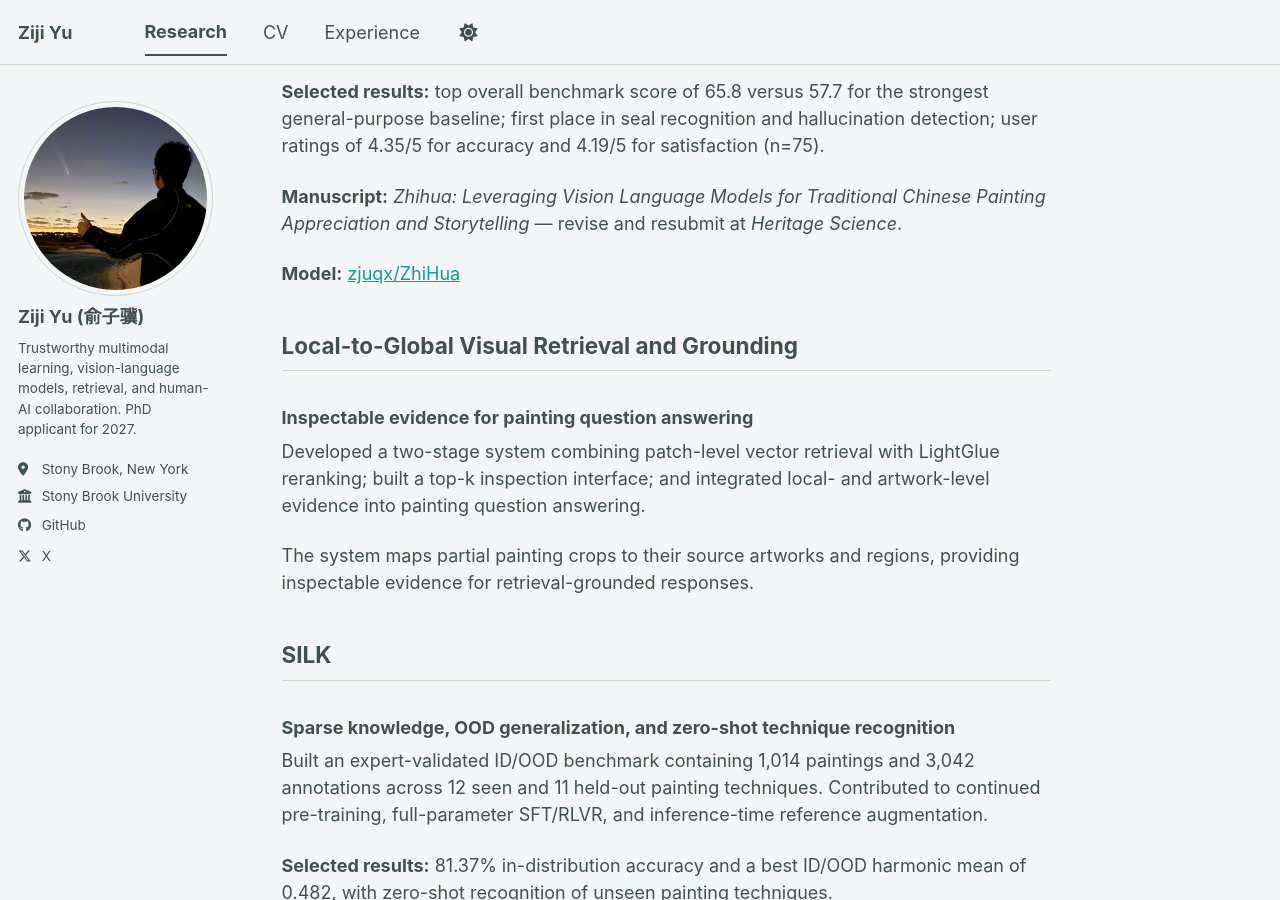
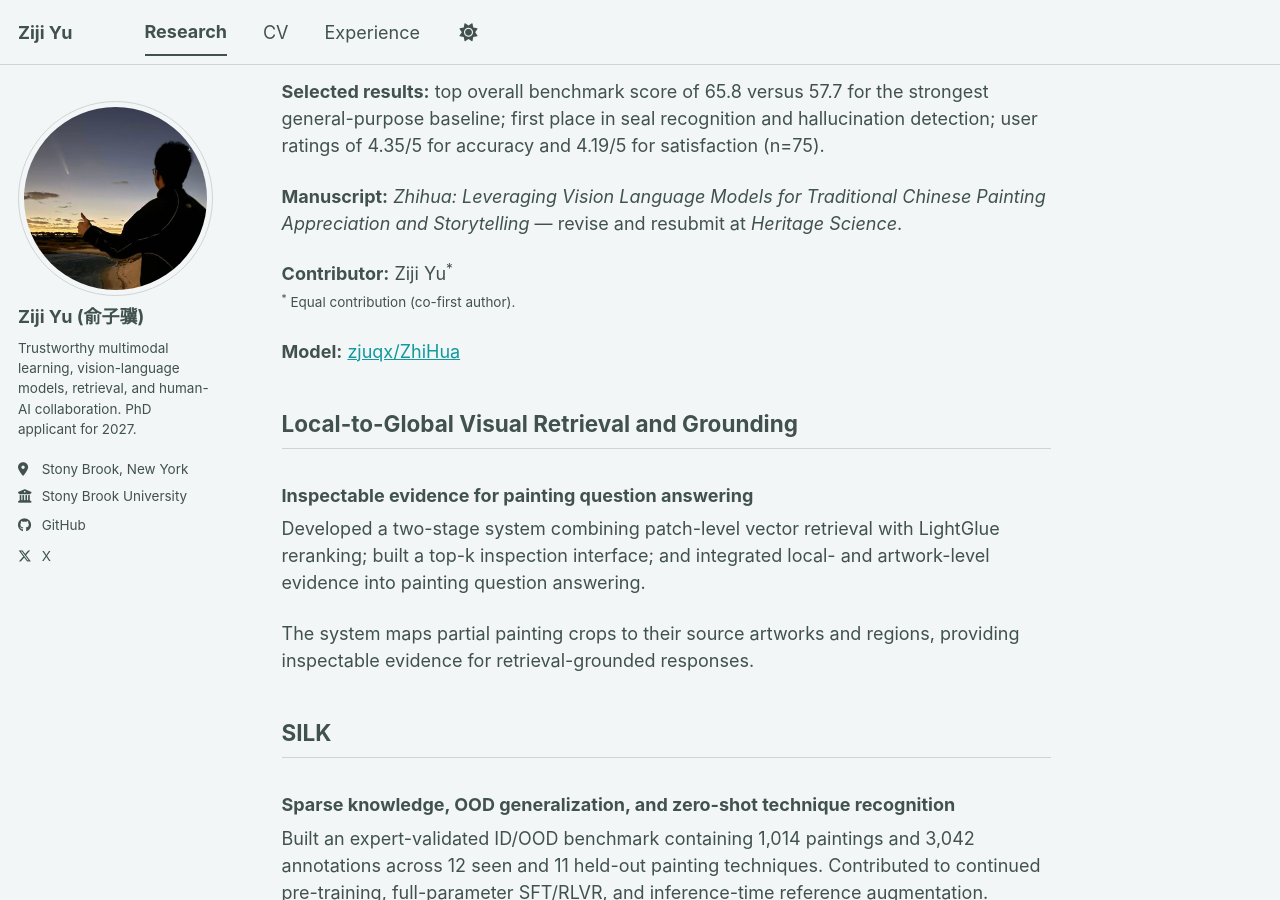
Before and after one commit to ZijiYu/zijiyu.github.io, a Jekyll site: the page built from _pages/research.md, in a window 1280 px wide and 900 px high, scrolled down 482 px. Built offline with Jekyll 4.4.1, drawn with Linux system fonts in a browser that asks for light colours; a style sheet for code colours, icons or effects is not loaded; some of the changed text lies outside the part shown.

Commit message:
Mark co-first authorship on Zhihua and ArtFlow

```diff
--- a/_pages/research.md
+++ b/_pages/research.md
@@ -15,6 +15,9 @@
 **Selected results:** top overall benchmark score of 65.8 versus 57.7 for the strongest general-purpose baseline; first place in seal recognition and hallucination detection; user ratings of 4.35/5 for accuracy and 4.19/5 for satisfaction (n=75).
 
 **Manuscript:** *Zhihua: Leveraging Vision Language Models for Traditional Chinese Painting Appreciation and Storytelling* — revise and resubmit at *Heritage Science*.
+
+**Contributor:** Ziji Yu<sup>*</sup><br>
+<small><sup>*</sup> Equal contribution (co-first author).</small>
 
 **Model:** [zjuqx/ZhiHua](https://huggingface.co/zjuqx/ZhiHua)
 
@@ -56,6 +59,9 @@
 
 **Manuscript:** *ArtFlow: An Agentic Workflow for Retrieval-Grounded Traditional Chinese Painting Analysis* — submitted to AAAI 2027.
 
+**Contributor:** Ziji Yu<sup>*</sup><br>
+<small><sup>*</sup> Equal contribution (co-first author).</small>
+
 **Code:** [ZijiYu/ArtFlow](https://github.com/ZijiYu/ArtFlow)
 
 ## Research direction
```
